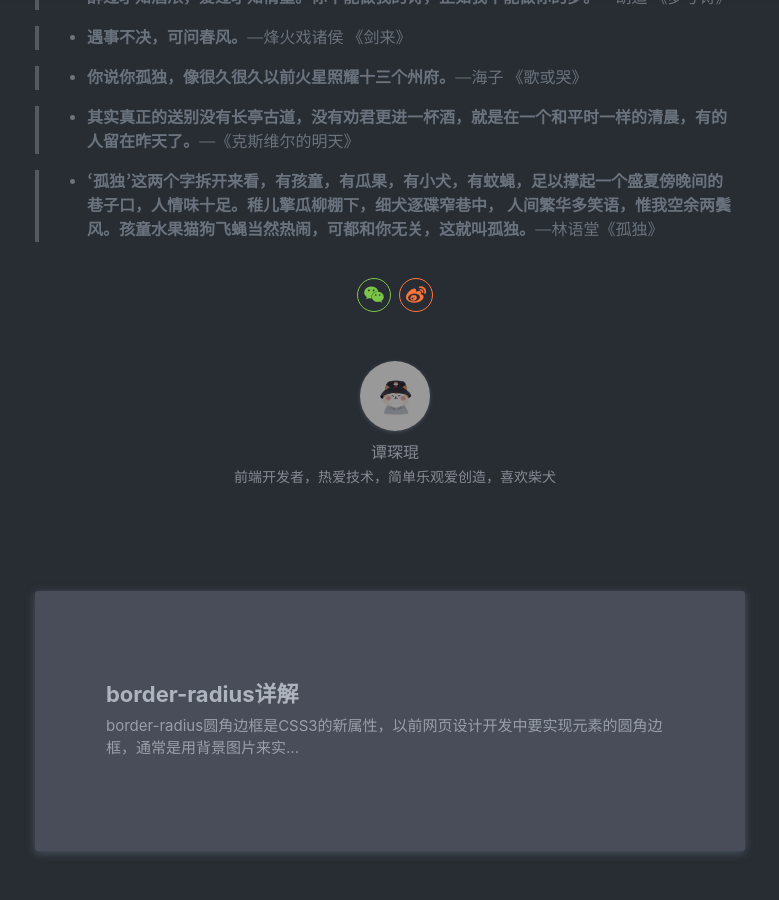
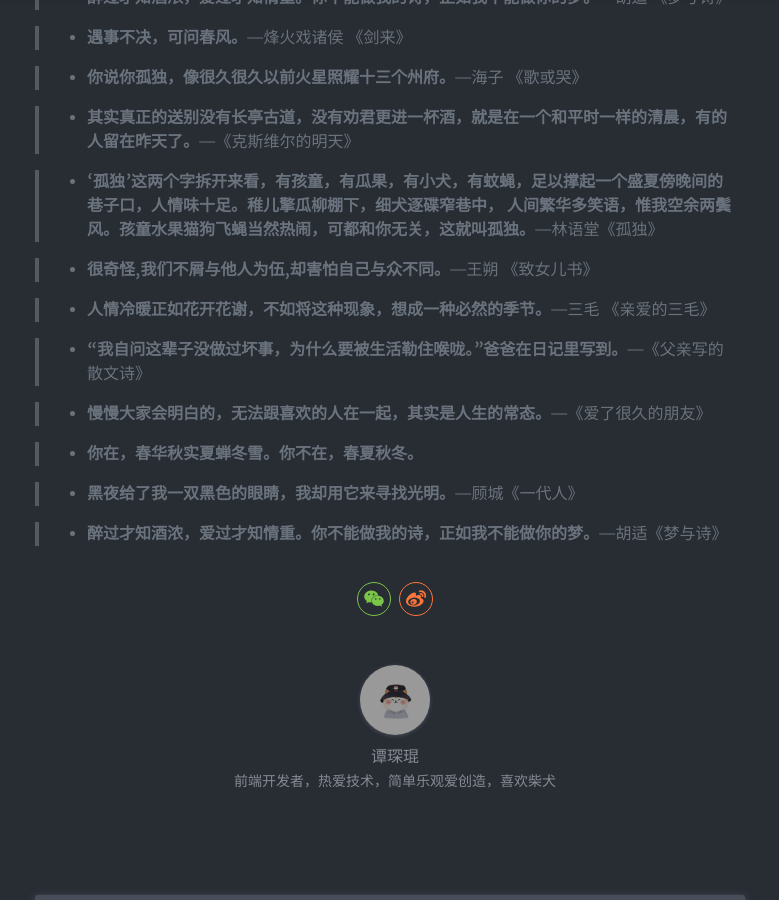
Before and after one commit to TanChenkun/tanchenkun.github.io, a Jekyll site: the page built from _posts/2019-04-25-extract.md, in a window 1280 px wide and 900 px high, scrolled down 580 px. Shown: the whole window, without its empty margins (245-1024 px from the left). Built offline with Jekyll 4.4.1, drawn with Linux system fonts in a browser that asks for light colours; nearby versions of some CDN libraries; comment, search, counter and statistics services are not loaded; a style sheet for code colours, icons or effects is not loaded.

```diff
--- a/_posts/2019-04-25-extract.md
+++ b/_posts/2019-04-25-extract.md
@@ -16,3 +16,17 @@
 
 >- **‘孤独’这两个字拆开来看，有孩童，有瓜果，有小犬，有蚊蝇，足以撑起一个盛夏傍晚间的巷子口，人情味十足。稚儿擎瓜柳棚下，细犬逐碟窄巷中，
       人间繁华多笑语，惟我空余两鬓风。孩童水果猫狗飞蝇当然热闹，可都和你无关，这就叫孤独。**---林语堂《孤独》
+
+>- **很奇怪,我们不屑与他人为伍,却害怕自己与众不同。**---王朔 《致女儿书》
+
+>- **人情冷暖正如花开花谢，不如将这种现象，想成一种必然的季节。**---三毛 《亲爱的三毛》
+
+>- **“我自问这辈子没做过坏事，为什么要被生活勒住喉咙。”爸爸在日记里写到。**---《父亲写的散文诗》
+
+>- **慢慢大家会明白的，无法跟喜欢的人在一起，其实是人生的常态。**---《爱了很久的朋友》
+
+>- **你在，春华秋实夏蝉冬雪。你不在，春夏秋冬。**
+
+>- **黑夜给了我一双黑色的眼睛，我却用它来寻找光明。**---顾城《一代人》
+
+>- **醉过才知酒浓，爱过才知情重。你不能做我的诗，正如我不能做你的梦。**---胡适《梦与诗》
```
